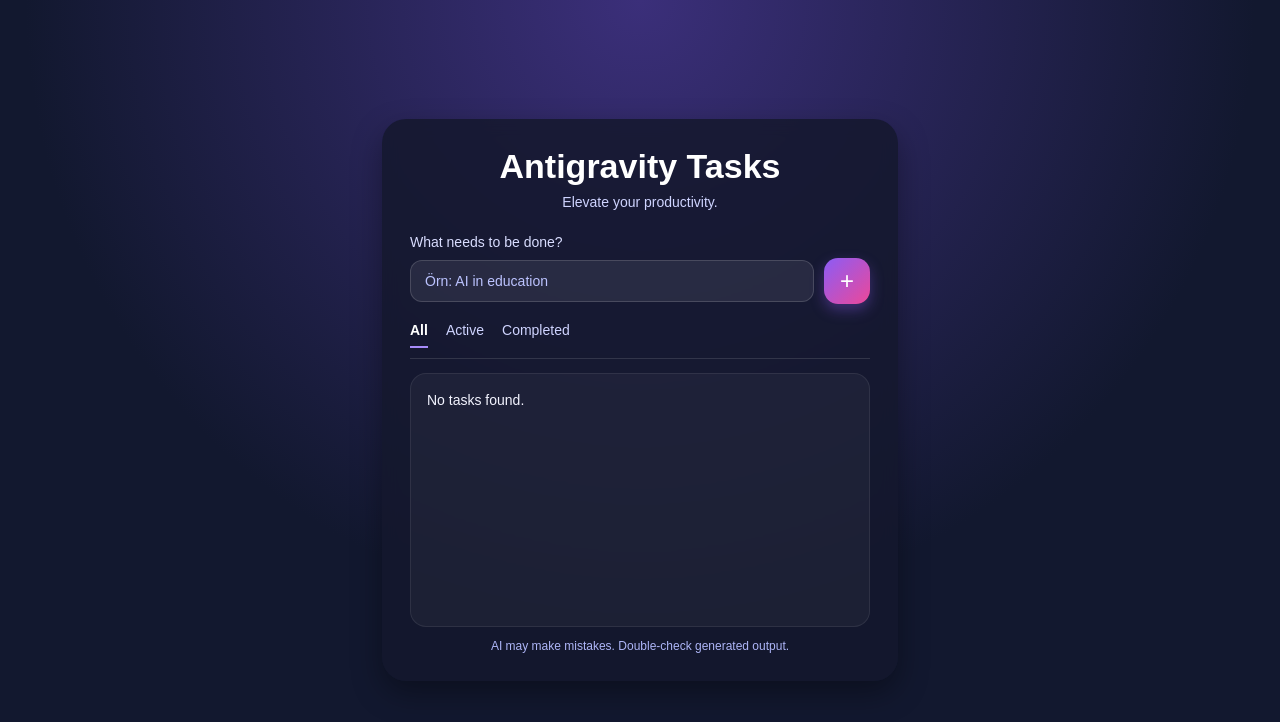
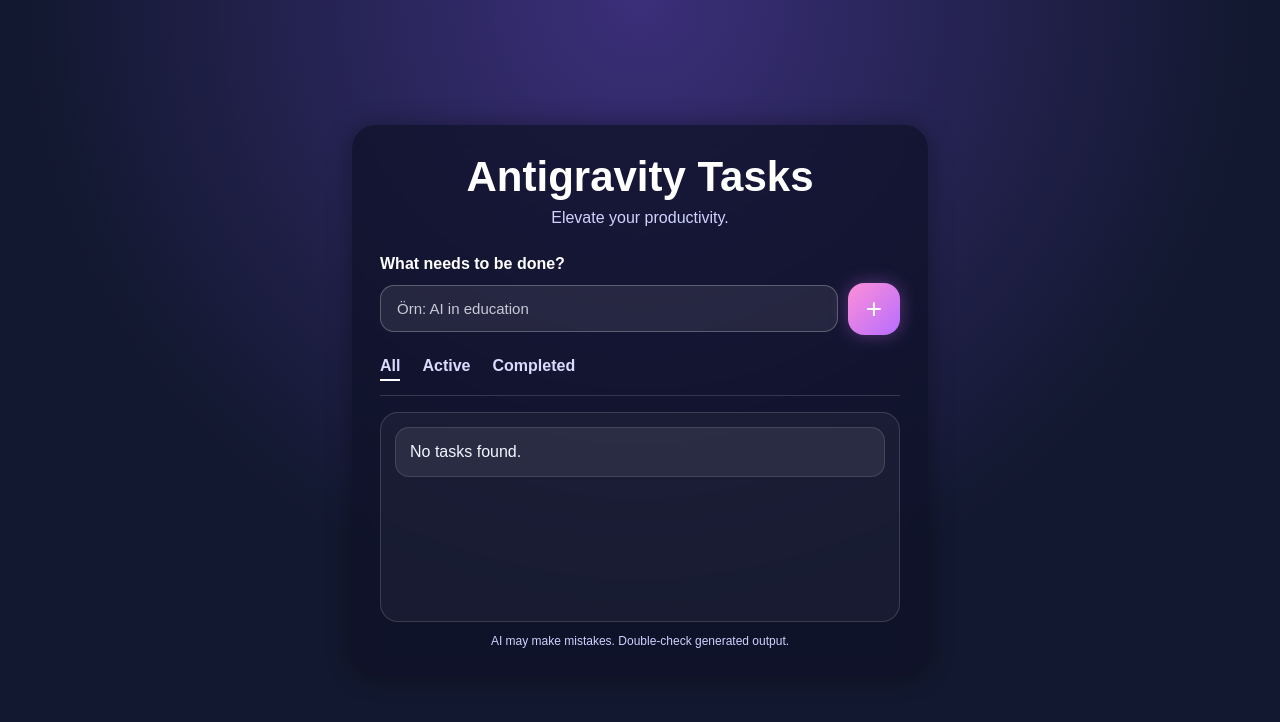
Before and after one commit to beyzauzun-ai/ai-task-generator-flask, a Flask app: page / in a window 1280 px wide. Shown: the top 722 px of the page. Run offline with Flask 3, Linux system fonts and the light colour scheme.

Commit message:
fix: loading + encoding

```diff
--- a/app.py
+++ b/app.py
@@ -2,16 +2,19 @@ from flask import Flask, render_template, jsonify, request
 import subprocess
 
 app = Flask(__name__)
+app.config["JSON_AS_ASCII"] = False
+
 
 @app.route("/")
 def home():
     return render_template("index.html")
 
+
 @app.route("/generate", methods=["POST"])
 def generate():
     try:
         data = request.get_json()
-        topic = data.get("topic", "").strip()
+        topic = data.get("topic", "").strip() if data else ""
 
         if not topic:
             topic = "AI trends in 2026"
@@ -19,14 +22,17 @@ def generate():
         result = subprocess.check_output(
             ["python", "agent.py", topic],
             stderr=subprocess.STDOUT
-        ).decode("cp1254", errors="replace")
+        ).decode("utf-8", errors="replace")
 
         return jsonify({"result": result})
 
     except subprocess.CalledProcessError as e:
-        return jsonify({
-            "result": "Python hatası:\n" + e.output.decode("cp1254", errors="replace")
-        })
+        error_output = e.output.decode("utf-8", errors="replace")
+        return jsonify({"result": f"Python hatası:\n{error_output}"}), 500
+
+    except Exception as e:
+        return jsonify({"result": f"Genel hata: {str(e)}"}), 500
+
 
 if __name__ == "__main__":
     app.run(debug=True)
--- a/templates/index.html
+++ b/templates/index.html
@@ -1,8 +1,9 @@
 <!DOCTYPE html>
-<html lang="en">
+<html lang="tr">
 
 <head>
     <meta charset="UTF-8">
+    <meta name="viewport" content="width=device-width, initial-scale=1.0">
     <title>Antigravity Tasks</title>
     <style>
         body {
@@ -17,173 +18,173 @@
         }
 
         .panel {
-            width: 460px;
-            background: rgba(20, 24, 45, 0.85);
+            width: 90%;
+            max-width: 520px;
+            background: rgba(15, 18, 40, 0.75);
             border-radius: 24px;
-            box-shadow: 0 12px 30px rgba(0, 0, 0, 0.35);
             padding: 28px;
-            backdrop-filter: blur(8px);
+            box-shadow: 0 0 25px rgba(0, 0, 0, 0.35);
+            backdrop-filter: blur(10px);
         }
 
-        .title {
+        h1 {
             text-align: center;
-            margin-bottom: 8px;
-            font-size: 34px;
-            font-weight: bold;
+            margin: 0;
+            font-size: 42px;
+            font-weight: 700;
         }
 
         .subtitle {
             text-align: center;
-            color: #cfd4ff;
-            margin-bottom: 24px;
-            font-size: 14px;
+            margin-top: 8px;
+            margin-bottom: 28px;
+            color: #cfd3ff;
+            font-size: 16px;
         }
 
-        .task-label {
-            font-size: 14px;
-            color: #d9ddff;
-            margin-bottom: 8px;
+        label {
+            display: block;
+            margin-bottom: 10px;
+            font-size: 16px;
+            font-weight: 600;
         }
 
         .input-row {
             display: flex;
             gap: 10px;
             align-items: center;
-            margin-bottom: 16px;
         }
 
         input {
             flex: 1;
-            padding: 12px 14px;
-            border-radius: 12px;
-            border: 1px solid rgba(255, 255, 255, 0.15);
+            padding: 14px 16px;
+            border-radius: 14px;
+            border: 1px solid rgba(255, 255, 255, 0.25);
             background: rgba(255, 255, 255, 0.08);
             color: white;
-            font-size: 14px;
+            font-size: 15px;
             outline: none;
         }
 
         input::placeholder {
-            color: #bcc3ff;
+            color: #c9c9d8;
         }
 
-        .plus-btn {
-            width: 46px;
-            height: 46px;
+        button {
+            width: 52px;
+            height: 52px;
             border: none;
-            border-radius: 14px;
-            background: linear-gradient(135deg, #8b5cf6, #ec4899);
+            border-radius: 16px;
+            background: linear-gradient(135deg, #ff8fd8, #b66dff);
             color: white;
-            font-size: 24px;
+            font-size: 28px;
             cursor: pointer;
-            box-shadow: 0 6px 14px rgba(139, 92, 246, 0.35);
+            box-shadow: 0 0 18px rgba(214, 112, 255, 0.35);
         }
 
-        .plus-btn:disabled {
+        button:disabled {
             opacity: 0.6;
             cursor: not-allowed;
         }
 
         .tabs {
             display: flex;
-            gap: 18px;
-            font-size: 14px;
-            margin: 18px 0 14px 0;
-            color: #cfd4ff;
-            border-bottom: 1px solid rgba(255, 255, 255, 0.12);
-            padding-bottom: 10px;
+            gap: 22px;
+            margin-top: 22px;
+            margin-bottom: 14px;
+            font-weight: 600;
+            color: #d9dcff;
         }
 
-        .tabs span.active {
-            color: white;
-            font-weight: bold;
-            border-bottom: 2px solid #a78bfa;
-            padding-bottom: 8px;
+        .tabs span:first-child {
+            border-bottom: 2px solid white;
+            padding-bottom: 4px;
         }
 
-        .result-box {
-            min-height: 220px;
+        .divider {
+            height: 1px;
+            background: rgba(255, 255, 255, 0.15);
+            margin-bottom: 16px;
+        }
+
+        .results {
+            min-height: 180px;
+            border: 1px solid rgba(255, 255, 255, 0.15);
+            border-radius: 18px;
+            padding: 14px;
             background: rgba(255, 255, 255, 0.04);
-            border: 1px solid rgba(255, 255, 255, 0.08);
-            border-radius: 16px;
-            padding: 16px;
-            color: #f3f4ff;
-            font-size: 14px;
-            line-height: 1.5;
-            overflow-wrap: break-word;
         }
 
         .task-card {
-            background: rgba(255, 255, 255, 0.06);
-            border: 1px solid rgba(255, 255, 255, 0.08);
-            border-radius: 12px;
-            padding: 12px;
+            background: rgba(255, 255, 255, 0.07);
+            border: 1px solid rgba(255, 255, 255, 0.12);
+            border-radius: 14px;
+            padding: 12px 14px;
             margin-bottom: 10px;
-            text-align: left;
+            line-height: 1.5;
+            color: #f5f6ff;
+            word-break: break-word;
         }
 
         .task-card:last-child {
             margin-bottom: 0;
         }
 
-        .helper {
+        .loading {
+            color: #d7dbff;
+            font-style: italic;
+        }
+
+        .footer-note {
+            text-align: center;
             margin-top: 12px;
             font-size: 12px;
-            color: #aeb6f8;
-            text-align: center;
-        }
-
-        .loading {
-            text-align: center;
-            color: #d9ddff;
+            color: #cfd3ff;
         }
     </style>
 </head>
 
 <body>
     <div class="panel">
-        <div class="title">Antigravity Tasks</div>
+        <h1>Antigravity Tasks</h1>
         <div class="subtitle">Elevate your productivity.</div>
 
-        <div class="task-label">What needs to be done?</div>
+        <label for="topic">What needs to be done?</label>
 
         <div class="input-row">
             <input type="text" id="topic" placeholder="Örn: AI in education">
-            <button class="plus-btn" onclick="generate()">+</button>
+            <button id="generateBtn" onclick="generate()">+</button>
         </div>
 
         <div class="tabs">
-            <span class="active">All</span>
+            <span>All</span>
             <span>Active</span>
             <span>Completed</span>
         </div>
 
-        <div id="result" class="result-box">No tasks found.</div>
+        <div class="divider"></div>
 
-        <div class="helper">AI may make mistakes. Double-check generated output.</div>
+        <div id="results" class="results">
+            <div class="task-card">No tasks found.</div>
+        </div>
+
+        <div class="footer-note">AI may make mistakes. Double-check generated output.</div>
     </div>
 
     <script>
-        function formatResult(text) {
-            const lines = text
-                .split("\n")
-                .map(line => line.trim())
-                .filter(line => line !== "");
+        function generate() {
+            const topicInput = document.getElementById("topic");
+            const resultBox = document.getElementById("results");
+            const btn = document.getElementById("generateBtn");
 
-            if (lines.length === 0) {
-                return "<div class='task-card'>No result.</div>";
-            }
-
-            return lines.map(line => `<div class="task-card">${line}</div>`).join("");
-        }
-
-        function generate() {
-            const btn = document.querySelector(".plus-btn");
-            const resultBox = document.getElementById("result");
-            const topic = document.getElementById("topic").value.trim();
+            const topic = topicInput.value.trim();
 
             btn.disabled = true;
-            resultBox.innerHTML = "<div class='loading'>Yükleniyor...</div>";
+
+            resultBox.innerHTML = `
+                <div class="task-card">Konu: ${topic || "AI trends in 2026"}</div>
+                <div class="task-card loading">API isteği gönderiliyor...</div>
+            `;
 
             fetch("/generate", {
                 method: "POST",
@@ -194,7 +195,28 @@
             })
                 .then(res => res.json())
                 .then(data => {
-                    resultBox.innerHTML = formatResult(data.result);
+                    resultBox.innerHTML = "";
+
+                    let output = data.result || data.results || data.response || "Sonuç alınamadı.";
+
+                    resultBox.innerHTML += `
+                    <div class="task-card">Konu: ${topic || "AI trends in 2026"}</div>
+                `;
+
+                    if (Array.isArray(output)) {
+                        output.forEach(item => {
+                            resultBox.innerHTML += `<div class="task-card">${item}</div>`;
+                        });
+                    } else {
+                        const parts = String(output)
+                            .split("\n")
+                            .filter(line => line.trim() !== "");
+
+                        parts.forEach(line => {
+                            resultBox.innerHTML += `<div class="task-card">${line}</div>`;
+                        });
+                    }
+
                     btn.disabled = false;
                 })
                 .catch(err => {
```
